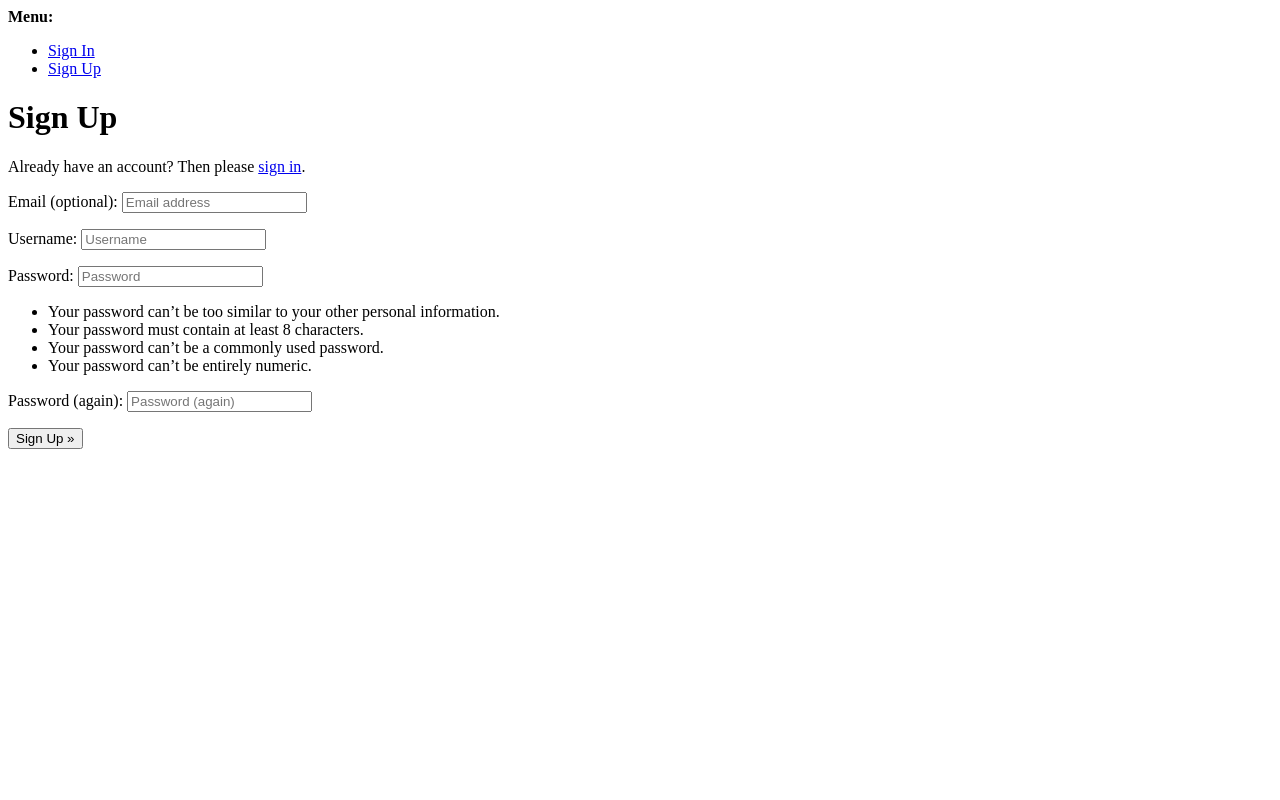
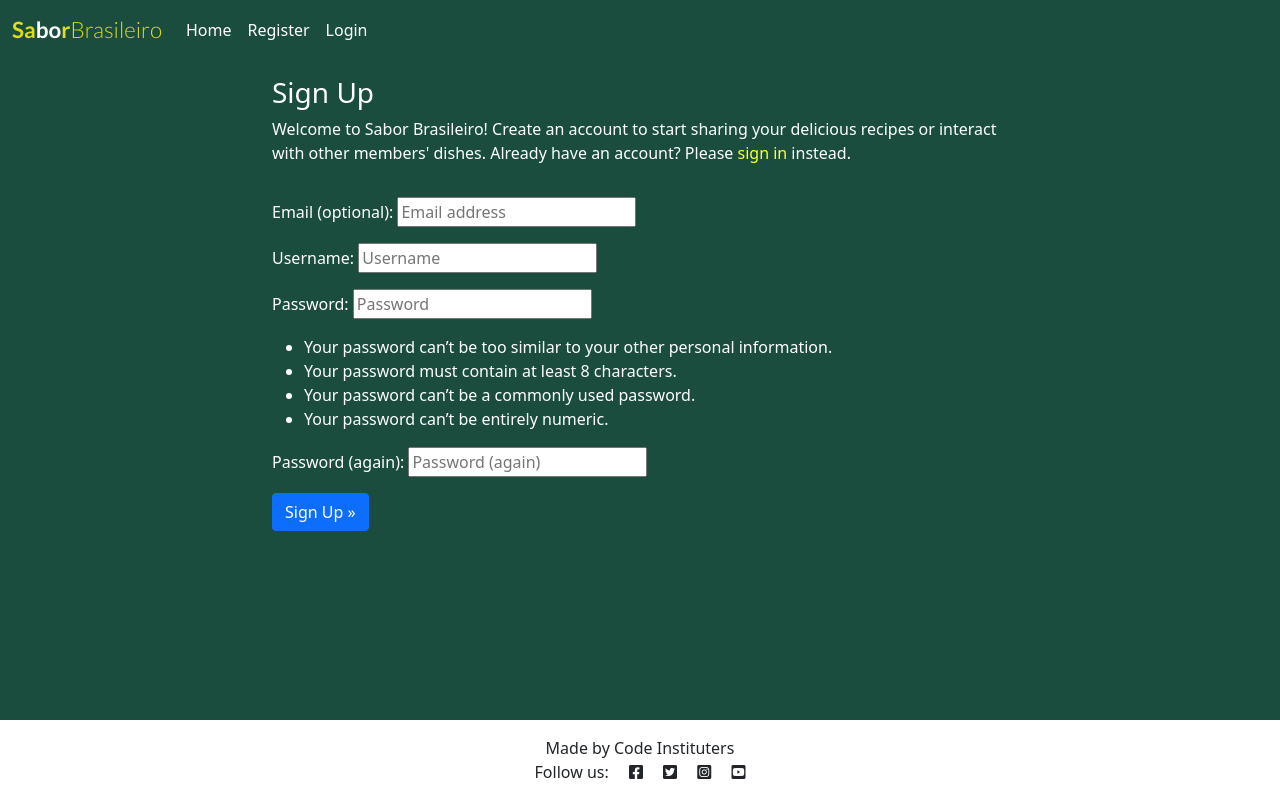
Before and after one commit to juliavolponi/SaborBrasileiro, a Django app: page /accounts/signup/ in a window 1280 px wide. Run offline with Django 5.2, Linux system fonts and the light colour scheme.

Commit message:
added singup html

```diff
--- a/sabor_brasileiro/settings.py
+++ b/sabor_brasileiro/settings.py
@@ -28,7 +28,7 @@ TEMPLATES_DIR = os.path.join(BASE_DIR, 'templates')
 SECRET_KEY = 'django-insecure--tij52u@6ha=2hr!)9!e$d-db()5qzh4r*fub031u=g5akgm$o'
 
 # SECURITY WARNING: don't run with debug turned on in production!
-DEBUG = False
+DEBUG = True
 
 ALLOWED_HOSTS = [
     'django-blog-SaborBrasileiro.herokuapp.com',
--- a/static/css/style.css
+++ b/static/css/style.css
@@ -120,7 +120,7 @@ body {
 }
 
 .link {
-    color: #fff;
+    color: #FFFF33;
     text-decoration: none;
 }
 
@@ -164,3 +164,7 @@ body {
 form.login label {
     color: #fff;
 }
+
+form.signup {
+    color: #fff !important;
+}
--- a/templates/account/signup.html
+++ b/templates/account/signup.html
@@ -1,21 +1,38 @@
-{% extends "account/base.html" %}
+{% extends "base.html" %}
 
 {% load i18n %}
 
-{% block head_title %}{% trans "Signup" %}{% endblock head_title %}
+{% block head_title %}{% trans "Signup" %}{% endblock %}
 
 {% block content %}
-<h1>{% trans "Sign Up" %}</h1>
+<div class="container">
+  <div class="row">
+    <div class="col-md-8 mt-3 offset-md-2">
+      <h3 class="text-white-custom">{% trans "Sign Up" %}</h3>
 
-<p>{% blocktrans %}Already have an account? Then please <a href="{{ login_url }}">sign in</a>.{% endblocktrans %}</p>
-
+      <p class="text-white-custom">{% blocktrans %}
+        Welcome to Sabor Brasileiro! Create an account to start sharing your delicious recipes or interact with other
+        members' dishes.
+        Already have an account? Please
+        <a class="link" href="{{ login_url }}">sign in</a>
+        instead.
+        {% endblocktrans %}
+      </p>
+    </div>
+  </div>
+  <div class="row">
+    <div class="col-md-8 mt-3 offset-md-2">
       <form class="signup" id="signup_form" method="post" action="{% url 'account_signup' %}">
         {% csrf_token %}
         {{ form.as_p }}
         {% if redirect_field_value %}
         <input type="hidden" name="{{ redirect_field_name }}" value="{{ redirect_field_value }}" />
         {% endif %}
-  <button type="submit">{% trans "Sign Up" %} &raquo;</button>
+        <button class="btn btn-primary right" type="submit">
+          {% trans "Sign Up" %} &raquo;</button>
       </form>
+    </div>
+  </div>
+</div>
 
-{% endblock content %}
+{% endblock %}
```
Lines whose indentation alone changed are shown as unchanged.
